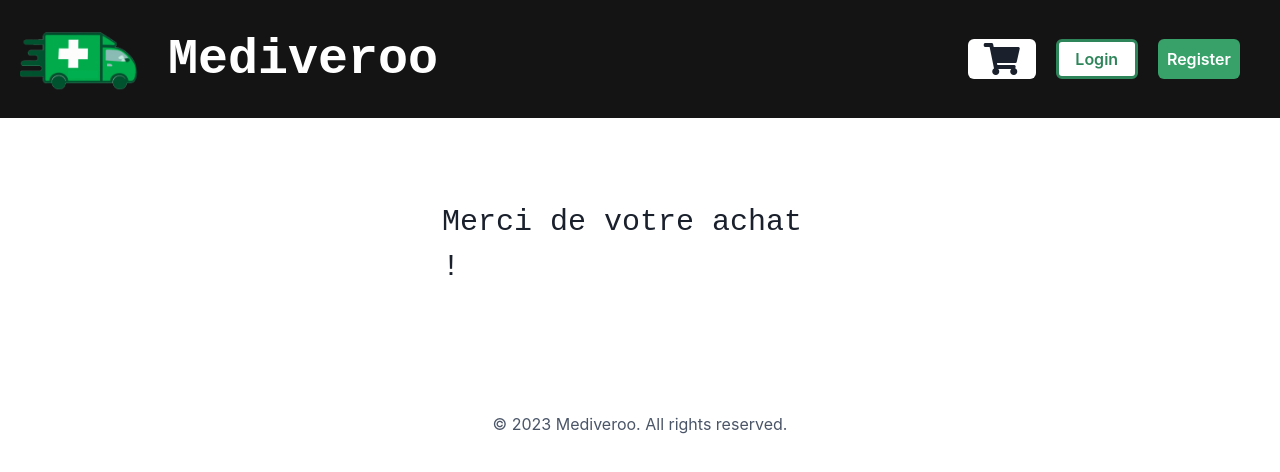
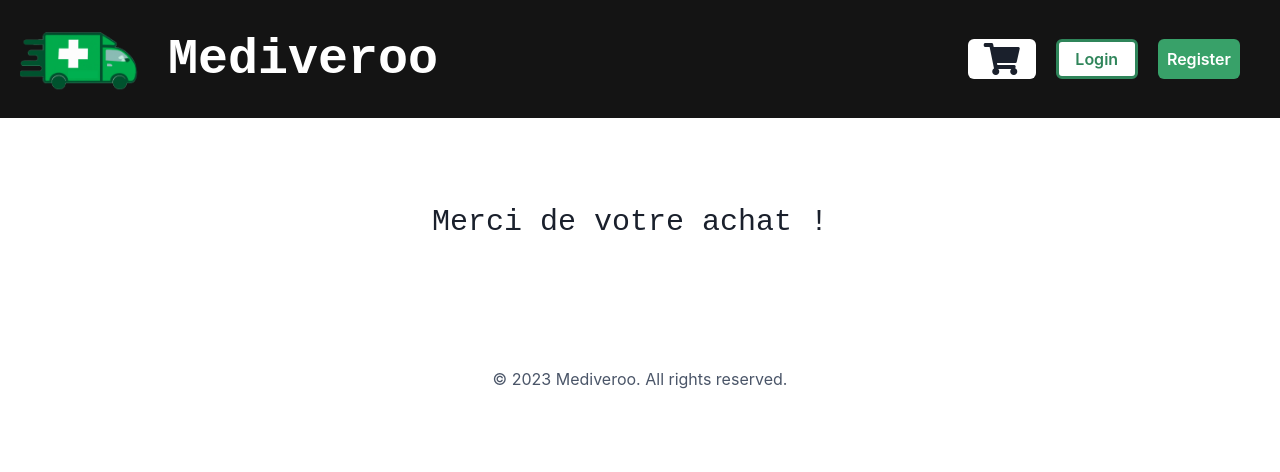
Before and after one commit to PoC-Community/software-pool-rush-mediveroo, a React (Create React App) app in the folder frontend/: page /payement in a window 1280 px wide. Shown: the top 472 px of the page. Built offline with nearby package versions, Linux system fonts and the light colour scheme.

Commit message:
Fix: center text

```diff
--- a/frontend/src/pages/Payement.tsx
+++ b/frontend/src/pages/Payement.tsx
@@ -1,7 +1,6 @@
-import { useState } from 'react';
 import { Link as RouteLink, useNavigate } from 'react-router-dom';
 
-import { Text, Link, Flex, Box  } from '@chakra-ui/react';
+import { Text, Flex } from '@chakra-ui/react';
 import Header from '../components/Header';
 import Footer from '../components/Footer';
 
@@ -11,11 +10,11 @@ const Payement = (): JSX.Element => {
 	return (
 	<div>
 	    <Header/>
-        <Flex justifyContent="center" m={20}>
-      <Text p={0.5} width={400} borderRadius={50} fontFamily="monospace" fontSize="3xl">
-        Merci de votre achat !
-      </Text>
-    </Flex>
+        <Flex justifyContent="center" m={20} mr={0}>
+			<Text p={0.5} width={500} borderRadius={50} fontFamily="monospace" fontSize="3xl">
+				Merci de votre achat !
+			</Text>
+    	</Flex>
 	    <Footer/>
 	</div>
 	);
```
